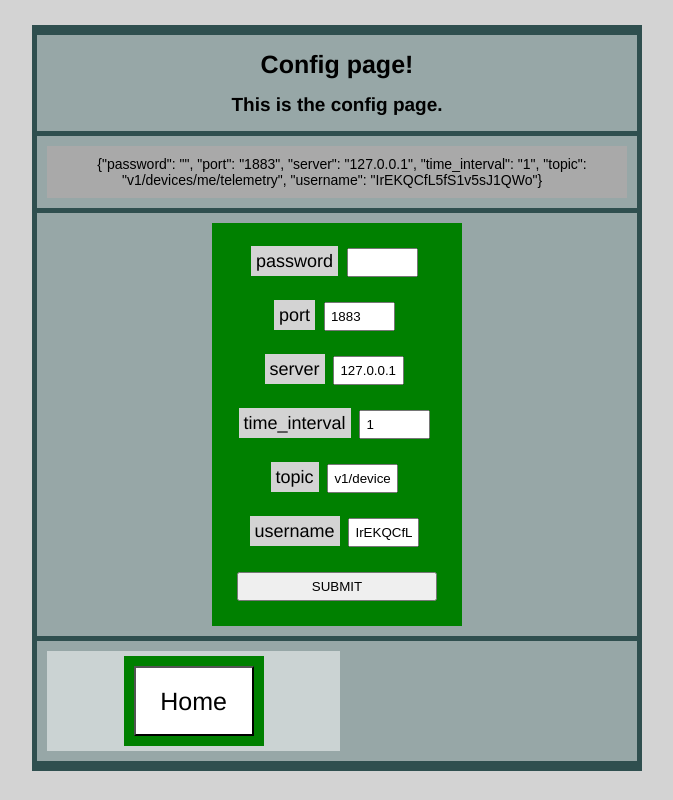
After one commit to jakem68/flask_docker, a Flask app: page /config in a window 1280 px wide. The commit adds this page. Shown: the whole page, without its empty margins (313-986 px from the left). Run offline with Flask 2, Linux system fonts and the light colour scheme.

Commit message:
improvements

```diff
--- a/First_app/app/data.py
+++ b/First_app/app/data.py
@@ -3,14 +3,22 @@
 __author__ = 'Jan Kempeneers'
 
 # import paho.mqtt.client as mqtt
-import os, socket, math, json
+import os, socket, math, json, time
 from subprocess import call, Popen, PIPE
+from yaml_load_dump import yaml_load, yaml_dump
 
 def get_sine(x_value):
     sine_amplitude=50
     sine_displacement=50
     sine_value = int(round(math.sin(math.radians(x_value))*sine_amplitude))+sine_displacement
     return sine_value
+
+def update_sine_dataset(sine_value, sine_dataset):
+    sine_dataset["timestamps"].append(int(time.time()))
+    sine_dataset["timestamps"].pop(0)
+    sine_dataset["sine_values"].append(sine_value)
+    sine_dataset["sine_values"].pop(0)
+    return sine_dataset
 
 def get_ip():
     ip_address = ''
--- a/First_app/app/main.py
+++ b/First_app/app/main.py
@@ -1,11 +1,14 @@
+
+
 #!/usr/bin/python3
 
 __author__ = 'Jan Kempeneers'
 
-from flask import Flask, stream_with_context, render_template, request, jsonify, Response
-import time, json
-from data import get_ip, get_sine
+from flask import Flask, stream_with_context, render_template, request, redirect, jsonify, Response
+import json
+from data import *
 from datetime import datetime
+from yaml_load_dump import yaml_load, yaml_dump
 
 app = Flask(__name__)
 
@@ -52,6 +55,7 @@ def hello():
 @app.route('/variable', methods=('GET', 'POST'))
 def variable():
     def g():
+        config_dict = yaml_load("my_config.yml")
         x_axis_steps=10
         x_value=0
         sine_dataset = dict(timestamps=[None]*200, sine_values=[None]*200)
@@ -63,15 +67,32 @@ def variable():
             x_value += x_axis_steps
             yield str('{}'.format(data))
             # yield jsonify(sine_datapoint=sine_datapoint)
-            time.sleep(1)
+            time.sleep(float(config_dict["time_interval"]))
     return Response(stream_template('variable.html', data=(stream_with_context(g()))))
 
-def update_sine_dataset(sine_value, sine_dataset):
-    sine_dataset["timestamps"].append(int(time.time()))
-    sine_dataset["timestamps"].pop(0)
-    sine_dataset["sine_values"].append(sine_value)
-    sine_dataset["sine_values"].pop(0)
-    return sine_dataset
+@app.route('/config', methods=('GET', 'POST'))
+def config():
+    config_dict = yaml_load("my_config.yml")
+    config_str = json.dumps(config_dict)
+    return render_template('config.html', config_dict=config_dict, config_str=config_str)
+
+@app.route('/save_config', methods=['POST'])
+def save_config():
+    if request.method == "POST":
+        req = request.form
+        print(req)
+        req_dict={}
+        for key in req:
+            req_dict.update({key:req[key]})
+        print(req_dict)
+        yaml_dump(req_dict, "my_config.yml")
+
+        # time_interval = int(request.form.get("time_interval"))
+        # time_interval = request.form.get("time_interval")
+        # print(time_interval, type(time_interval))
+        # return redirect(request.url)
+        return redirect("/")
+    # return render_template("/config")
 
 
 @app.route('/reboot')
--- /dev/null
+++ b/First_app/app/my_config.yml
@@ -0,0 +1,6 @@
+password: ''
+port: '1883'
+server: 127.0.0.1
+time_interval: '1'
+topic: v1/devices/me/telemetry
+username: IrEKQCfL5fS1v5sJ1QWo
--- a/First_app/app/static/css/main.css
+++ b/First_app/app/static/css/main.css
@@ -153,7 +153,7 @@ output[type=normal] {
   background-size: 80px;
   background-repeat: no-repeat; */
   height: 40px;
-  width: 200px;
+  width: 100%;
   margin: 0px auto;
   text-align: center;
   font: 18px Helvetica;
--- /dev/null
+++ b/First_app/app/templates/config.html
@@ -0,0 +1,77 @@
+<!doctype html>
+<html lang="en">
+
+<head>
+  <!-- Required meta tags -->
+  <meta charset="utf-8">
+  <meta name="viewport" content="width=device-width, initial-scale=1, shrink-to-fit=no">
+  <link rel="stylesheet" href="{{ url_for('static', filename='css/main.css') }}">
+  <link rel="icon" type="image/png" href="{{ url_for('static', filename='images/sirris.jpg') }}">
+
+  <script src="{{url_for('static', filename='vendors/jquery/jquery-3.3.1.js') }}"></script>
+
+  <title>Config page</title>
+</head>
+
+<!doctype html>
+<html lang="en">
+
+<body>
+  <div class="container">
+
+    <div class="container">
+      <h1>Config page!</h1>
+      <h2>This is the config page.</h2>
+    </div>
+
+    <div class="container">
+      <form>
+        <output name="config" id="config_str">configuration</output>
+      </form>
+    </div>
+    <div class="container">
+      <!-- <form id="myform"></form>     -->
+      <form class="green" action="/save_config" method="post">
+        {% for field in config_dict %}
+        <!-- <span id=result>?</span> -->
+        <p>
+          <output id="{{field}}_label" type="normal" size=10>{{field}}</output>
+          <input name="{{field}}" id="{{field}}" type=text size=5 value="{{config_dict[field]}}">
+        </p>
+        {% endfor %}
+
+          <div>
+              <button class="wide">SUBMIT</button>
+          </div>
+      </form>
+    </div>
+
+    <div class="grid-container">
+      <div class="grid-container-left">
+        <form class="green" action="/" method="get">
+          <!-- or method="post" -->
+          <input type="submit" value="Home">
+        </form>
+      </div>
+    </div>
+
+  </div>
+
+
+  <script type=text/javascript> $SCRIPT_ROOT={{ request.script_root|tojson|safe }}; </script>
+
+<script>
+  var config_str = "{{ config_str }}".replace(/&#34;/g, "\"")
+        .replace(/&#39;/g, "\"");
+  $("#config_str").text(config_str);
+
+  var config_json = JSON.parse(config_str);
+  for (var key of Object.keys(config_json)) {
+    console.log(key + " -> " + config_json[key])};
+
+
+
+</script>
+
+</body>
+</html>
--- a/First_app/app/templates/index.html
+++ b/First_app/app/templates/index.html
@@ -39,6 +39,10 @@
       </div>
 
       <div class="grid-container-right">
+        <form class="green" action="/config" method="get">
+          <!-- or method="post" -->
+          <input type="submit" value="Config">
+        </form>
         <form class="orange" action="/reboot" method="get">
           <!-- or method="post" -->
           <input type="submit" value="Reboot">
--- a/First_app/app/yaml_load_dump.py
+++ b/First_app/app/yaml_load_dump.py
@@ -6,12 +6,12 @@ import yaml
 def yaml_load(yaml_file):
     with open(yaml_file) as file:
         yaml_dict = yaml.full_load(file)
-    print(yaml_dict["mqtt_server"]["url"])
     return yaml_dict
 
 def yaml_dump(yaml_dict, file):
     with open(file, 'w') as file:
         documents = yaml.dump(yaml_dict, file)
+
 
 def run(yaml_file):
     yaml_dict = yaml_load(yaml_file)
```
Also changed, not shown: First_app/app/config.yaml (deleted, +0 -8 lines).
